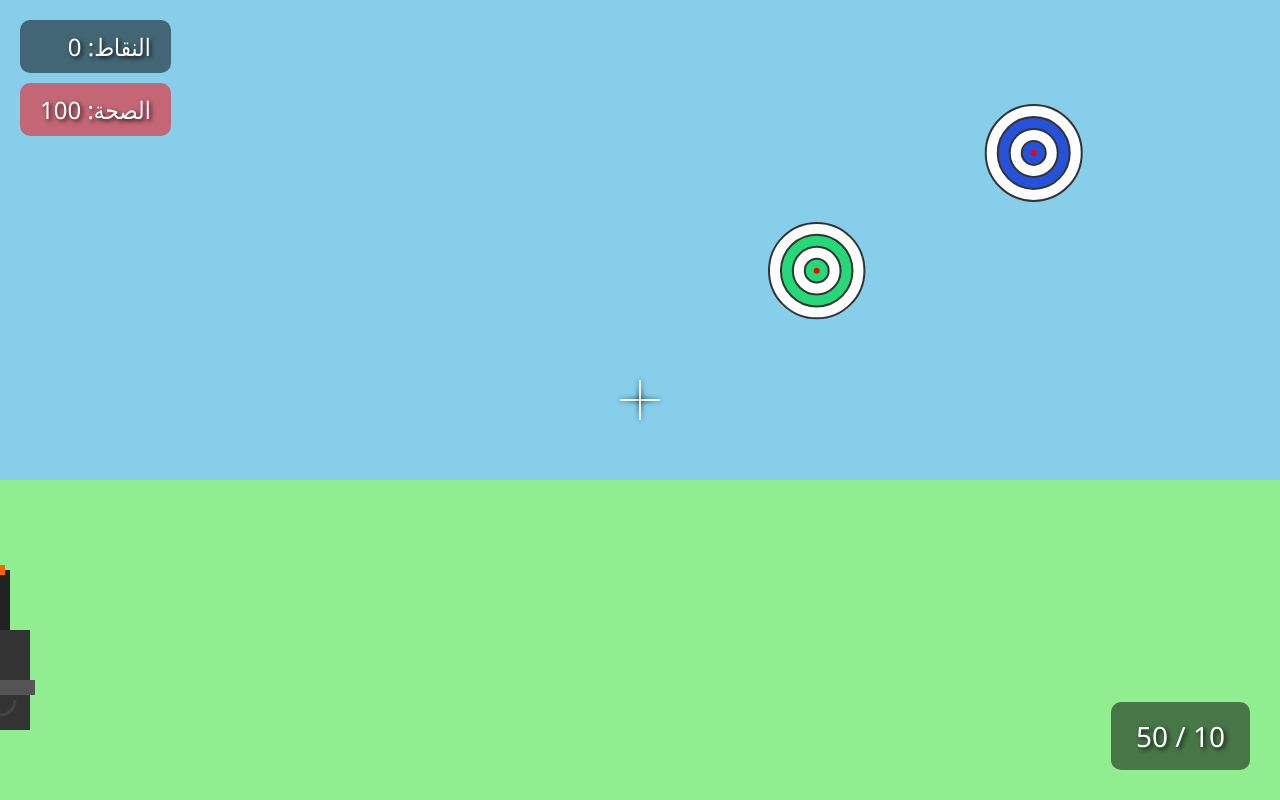
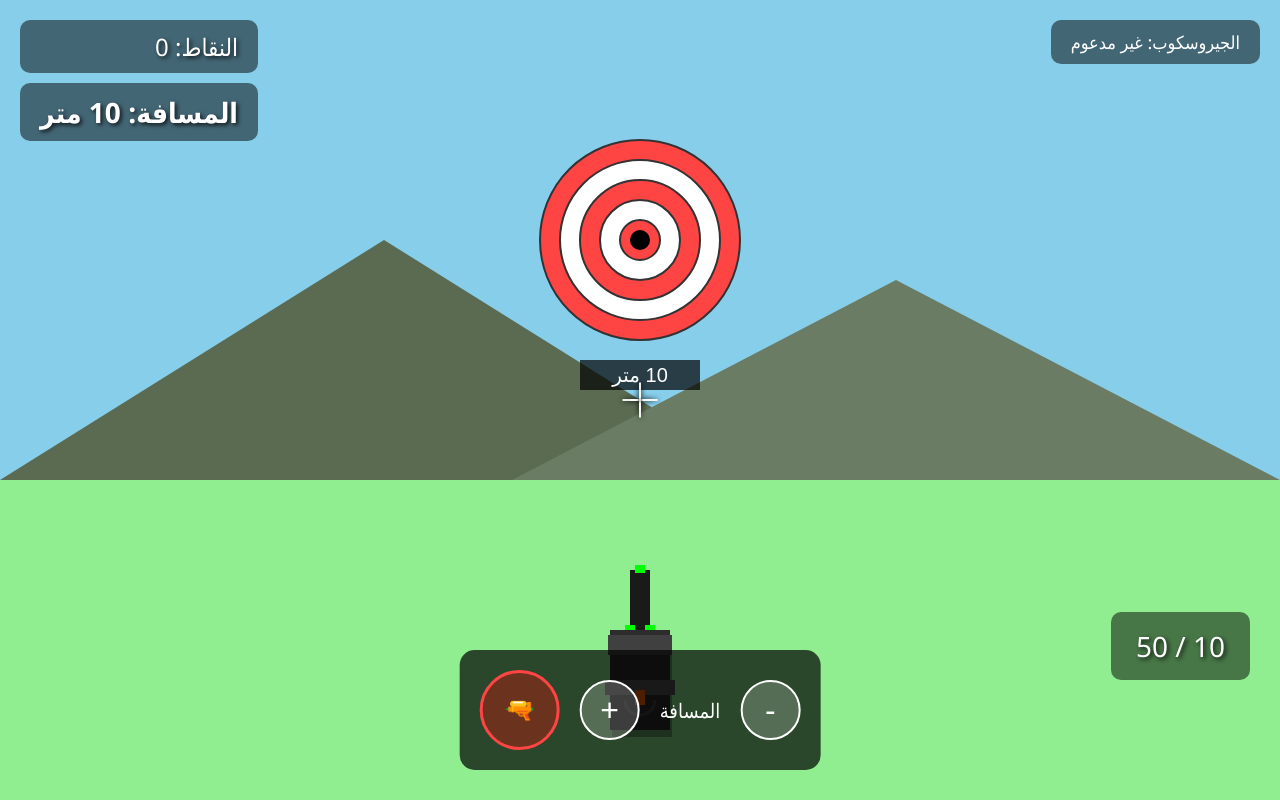
Before and after one commit to dddee131/Card, a plain HTML site: page index.html in a window 1280 px wide. Both pictures are taken after a click on the button "ابدأ اللعب". Drawn offline with Linux system fonts and the light colour scheme.

Commit message:
Update index.html

```diff
--- a/index.html
+++ b/index.html
@@ -3,7 +3,7 @@
 <head>
     <meta charset="UTF-8">
     <meta name="viewport" content="width=device-width, initial-scale=1.0">
-    <title>لعبة التصويب</title>
+    <title>لعبة التصويب - الجيروسكوب</title>
     <style>
         * {
             margin: 0;
@@ -14,12 +14,12 @@
         body {
             font-family: 'Segoe UI', Tahoma, Geneva, Verdana, sans-serif;
             overflow: hidden;
-            background: linear-gradient(to bottom, #87CEEB 0%, #E0F6FF 100%);
+            background: #000;
+            touch-action: none;
         }
 
         #gameCanvas {
             display: block;
-            cursor: none;
             background: linear-gradient(to bottom, #87CEEB 0%, #90EE90 100%);
         }
 
@@ -41,10 +41,13 @@
             margin-bottom: 10px;
         }
 
-        #health {
-            background: rgba(255,0,0,0.5);
+        #distance {
+            background: rgba(0,0,0,0.5);
             padding: 10px 20px;
             border-radius: 10px;
+            margin-bottom: 10px;
+            font-size: 28px;
+            font-weight: bold;
         }
 
         #crosshair {
@@ -60,8 +63,8 @@
 
         .crosshair-line {
             position: absolute;
-            background: rgba(255, 255, 255, 0.8);
-            box-shadow: 0 0 5px rgba(0,0,0,0.5);
+            background: rgba(255, 255, 255, 0.9);
+            box-shadow: 0 0 5px rgba(0,0,0,0.8);
         }
 
         .horizontal {
@@ -86,7 +89,7 @@
             left: 0;
             width: 100%;
             height: 100%;
-            background: rgba(0,0,0,0.8);
+            background: rgba(0,0,0,0.9);
             display: flex;
             flex-direction: column;
             justify-content: center;
@@ -126,45 +129,51 @@
             transform: scale(1.1);
         }
 
-        #gameOver {
+        #controls {
             position: absolute;
-            top: 50%;
+            bottom: 30px;
             left: 50%;
-            transform: translate(-50%, -50%);
-            background: rgba(0,0,0,0.9);
-            padding: 40px;
-            border-radius: 20px;
-            text-align: center;
-            display: none;
-            z-index: 100;
+            transform: translateX(-50%);
+            background: rgba(0,0,0,0.7);
+            padding: 20px;
+            border-radius: 15px;
+            display: flex;
+            gap: 20px;
+            align-items: center;
             direction: rtl;
         }
 
-        #gameOver h2 {
-            color: #ff4444;
-            font-size: 48px;
-            margin-bottom: 20px;
+        .control-btn {
+            width: 60px;
+            height: 60px;
+            background: rgba(255,255,255,0.2);
+            border: 2px solid white;
+            border-radius: 50%;
+            color: white;
+            font-size: 32px;
+            cursor: pointer;
+            transition: all 0.2s;
+            display: flex;
+            align-items: center;
+            justify-content: center;
         }
 
-        #gameOver p {
-            color: white;
-            font-size: 24px;
-            margin-bottom: 30px;
+        .control-btn:active {
+            background: rgba(255,255,255,0.4);
+            transform: scale(0.95);
         }
 
-        #restartBtn {
-            padding: 15px 40px;
+        #shootBtn {
+            width: 80px;
+            height: 80px;
+            background: rgba(255,0,0,0.3);
+            border: 3px solid #ff4444;
             font-size: 24px;
-            background: #4CAF50;
-            color: white;
-            border: none;
-            border-radius: 10px;
-            cursor: pointer;
         }
 
         #ammo {
             position: absolute;
-            bottom: 30px;
+            bottom: 120px;
             right: 30px;
             color: white;
             font-size: 28px;
@@ -172,6 +181,32 @@
             background: rgba(0,0,0,0.5);
             padding: 15px 25px;
             border-radius: 10px;
+            direction: rtl;
+        }
+
+        #hitMarker {
+            position: absolute;
+            top: 50%;
+            left: 50%;
+            transform: translate(-50%, -50%);
+            color: #00ff00;
+            font-size: 72px;
+            font-weight: bold;
+            text-shadow: 0 0 10px #00ff00;
+            pointer-events: none;
+            opacity: 0;
+            z-index: 20;
+        }
+
+        #gyroStatus {
+            position: absolute;
+            top: 20px;
+            right: 20px;
+            background: rgba(0,0,0,0.5);
+            padding: 10px 20px;
+            border-radius: 10px;
+            color: white;
+            font-size: 18px;
             direction: rtl;
         }
     </style>
@@ -182,36 +217,41 @@
     <div id="crosshair">
         <div class="crosshair-line horizontal"></div>
         <div class="crosshair-line vertical"></div>
-        <div class="crosshair-line horizontal" style="left: 10px;"></div>
-        <div class="crosshair-line horizontal" style="left: calc(100% - 10px);"></div>
-        <div class="crosshair-line vertical" style="top: 10px;"></div>
-        <div class="crosshair-line vertical" style="top: calc(100% - 10px);"></div>
+        <div class="crosshair-line horizontal" style="left: 10px; width: 15px;"></div>
+        <div class="crosshair-line horizontal" style="left: calc(100% - 10px); width: 15px;"></div>
+        <div class="crosshair-line vertical" style="top: 10px; height: 15px;"></div>
+        <div class="crosshair-line vertical" style="top: calc(100% - 10px); height: 15px;"></div>
     </div>
 
     <div id="ui">
         <div id="score">النقاط: <span id="scoreValue">0</span></div>
-        <div id="health">الصحة: <span id="healthValue">100</span></div>
+        <div id="distance">المسافة: <span id="distanceValue">10</span> متر</div>
     </div>
+
+    <div id="gyroStatus">الجيروسكوب: <span id="gyroStatusText">جاري التحميل...</span></div>
 
     <div id="ammo">
         <span id="currentAmmo">10</span> / <span id="totalAmmo">50</span>
     </div>
 
+    <div id="hitMarker">✓ إصابة!</div>
+
+    <div id="controls">
+        <button class="control-btn" id="distanceDown">-</button>
+        <div style="color: white; font-size: 20px;">المسافة</div>
+        <button class="control-btn" id="distanceUp">+</button>
+        <button class="control-btn" id="shootBtn">🔫</button>
+    </div>
+
     <div id="startScreen">
-        <h1>🎯 لعبة التصويب</h1>
+        <h1>🎯 لعبة التصويب بالجيروسكوب</h1>
         <p>
-            استخدم الماوس أو الجيروسكوب للتصويب<br>
-            انقر بالزر الأيسر للإطلاق<br>
-            اضغط R لإعادة التعبئة<br>
-            صوّب على الأهداف واحصل على أعلى نقاط!
+            حرك جهازك للتصويب على الهدف<br>
+            استخدم أزرار + و - لتغيير المسافة<br>
+            اضغط زر الإطلاق 🔫 للتصويب<br>
+            صوّب على مركز الهدف واحصل على أعلى نقاط!
         </p>
         <button id="startBtn">ابدأ اللعب</button>
-    </div>
-
-    <div id="gameOver">
-        <h2>انتهت اللعبة!</h2>
-        <p>نقاطك النهائية: <span id="finalScore">0</span></p>
-        <button id="restartBtn">العب مرة أخرى</button>
     </div>
 
     <script>
@@ -224,56 +264,42 @@
         // Game state
         let gameActive = false;
         let score = 0;
-        let health = 100;
+        let distance = 10; // meters
         let currentAmmo = 10;
         let totalAmmo = 50;
         let isReloading = false;
+        let gyroSupported = false;
 
-        // Gyroscope and mouse
+        // Gyroscope
         let gyroX = 0;
         let gyroY = 0;
-        let mouseX = canvas.width / 2;
-        let mouseY = canvas.height / 2;
-        let useGyro = false;
+        let gunOffsetX = 0;
+        let gunOffsetY = 0;
 
         // Gun position
-        let gunX = canvas.width / 2;
-        let gunY = canvas.height - 150;
         let gunRecoil = 0;
 
-        // Targets
-        let targets = [];
-        const targetSpawnRate = 2000;
-        let lastTargetSpawn = 0;
+        // Target position (fixed)
+        const targetBaseX = canvas.width / 2;
+        const targetBaseY = canvas.height * 0.3;
 
-        class Target {
-            constructor() {
-                this.radius = 30 + Math.random() * 30;
-                this.x = Math.random() * (canvas.width - this.radius * 2) + this.radius;
-                this.y = Math.random() * (canvas.height * 0.6 - this.radius * 2) + this.radius;
-                this.speedX = (Math.random() - 0.5) * 2;
-                this.speedY = (Math.random() - 0.5) * 2;
-                this.color = `hsl(${Math.random() * 360}, 70%, 50%)`;
-                this.rings = 3;
+        function getTargetSize() {
+            // Target gets smaller with distance (perspective)
+            const baseSize = 100;
+            return baseSize / (distance / 10);
         }
 
-            update() {
-                this.x += this.speedX;
-                this.y += this.speedY;
+        function drawTarget() {
+            const size = getTargetSize();
+            const x = targetBaseX;
+            const y = targetBaseY;
 
-                if (this.x - this.radius < 0 || this.x + this.radius > canvas.width) {
-                    this.speedX *= -1;
-                }
-                if (this.y - this.radius < 0 || this.y + this.radius > canvas.height * 0.6) {
-                    this.speedY *= -1;
-                }
-            }
-
-            draw() {
-                for (let i = this.rings; i >= 0; i--) {
+            // Draw rings
+            const rings = 4;
+            for (let i = rings; i >= 0; i--) {
                 ctx.beginPath();
-                    ctx.arc(this.x, this.y, this.radius * (i + 1) / (this.rings + 1), 0, Math.PI * 2);
-                    ctx.fillStyle = i % 2 === 0 ? this.color : 'white';
+                ctx.arc(x, y, size * (i + 1) / (rings + 1), 0, Math.PI * 2);
+                ctx.fillStyle = i % 2 === 0 ? '#ff4444' : 'white';
                 ctx.fill();
                 ctx.strokeStyle = '#333';
                 ctx.lineWidth = 2;
@@ -282,44 +308,65 @@
 
             // Center dot
             ctx.beginPath();
-                ctx.arc(this.x, this.y, 3, 0, Math.PI * 2);
-                ctx.fillStyle = 'red';
+            ctx.arc(x, y, size * 0.1, 0, Math.PI * 2);
+            ctx.fillStyle = '#000';
             ctx.fill();
-            }
 
-            checkHit(x, y) {
-                const dist = Math.sqrt((x - this.x) ** 2 + (y - this.y) ** 2);
-                return dist < this.radius;
-            }
+            // Distance indicator below target
+            ctx.fillStyle = 'rgba(0,0,0,0.7)';
+            ctx.fillRect(x - 60, y + size + 20, 120, 30);
+            ctx.fillStyle = 'white';
+            ctx.font = '20px Arial';
+            ctx.textAlign = 'center';
+            ctx.fillText(distance + ' متر', x, y + size + 42);
         }
 
         function drawGun() {
+            const centerX = canvas.width / 2 + gunOffsetX;
+            const centerY = canvas.height - 150 + gunOffsetY;
             const offsetY = gunRecoil;
 
+            // Gun shadow
+            ctx.fillStyle = 'rgba(0,0,0,0.3)';
+            ctx.fillRect(centerX - 28, centerY - 18 + offsetY + 5, 60, 100);
+
             // Gun body
-            ctx.fillStyle = '#333';
-            ctx.fillRect(gunX - 30, gunY - 20 + offsetY, 60, 100);
+            ctx.fillStyle = '#2c2c2c';
+            ctx.fillRect(centerX - 30, centerY - 20 + offsetY, 60, 100);
 
             // Gun barrel
-            ctx.fillStyle = '#222';
-            ctx.fillRect(gunX - 10, gunY - 80 + offsetY, 20, 60);
+            ctx.fillStyle = '#1a1a1a';
+            ctx.fillRect(centerX - 10, centerY - 80 + offsetY, 20, 60);
+
+            // Gun slide
+            ctx.fillStyle = '#404040';
+            ctx.fillRect(centerX - 32, centerY - 15 + offsetY, 64, 20);
 
             // Gun details
             ctx.fillStyle = '#555';
-            ctx.fillRect(gunX - 35, gunY + 30 + offsetY, 70, 15);
+            ctx.fillRect(centerX - 35, centerY + 30 + offsetY, 70, 15);
+
+            // Trigger
+            ctx.fillStyle = '#ff6600';
+            ctx.fillRect(centerX - 5, centerY + 40 + offsetY, 10, 15);
 
             // Trigger guard
             ctx.strokeStyle = '#444';
             ctx.lineWidth = 3;
             ctx.beginPath();
-            ctx.arc(gunX, gunY + 50 + offsetY, 15, 0, Math.PI);
+            ctx.arc(centerX, centerY + 50 + offsetY, 15, 0, Math.PI);
             ctx.stroke();
 
-            // Sight
-            ctx.fillStyle = '#ff6600';
-            ctx.fillRect(gunX - 5, gunY - 85 + offsetY, 10, 10);
+            // Front sight
+            ctx.fillStyle = '#00ff00';
+            ctx.fillRect(centerX - 5, centerY - 85 + offsetY, 10, 8);
 
-            gunRecoil *= 0.8;
+            // Rear sight
+            ctx.fillStyle = '#00ff00';
+            ctx.fillRect(centerX - 15, centerY - 25 + offsetY, 10, 5);
+            ctx.fillRect(centerX + 5, centerY - 25 + offsetY, 10, 5);
+
+            gunRecoil *= 0.85;
         }
 
         function shoot() {
@@ -327,31 +374,46 @@
 
             currentAmmo--;
             document.getElementById('currentAmmo').textContent = currentAmmo;
-            gunRecoil = 10;
+            gunRecoil = 15;
 
-            // Check hits
-            const aimX = useGyro ? canvas.width / 2 : mouseX;
-            const aimY = useGyro ? canvas.height / 2 : mouseY;
+            // Check if hit target
+            const aimX = canvas.width / 2;
+            const aimY = canvas.height / 2;
+            const targetSize = getTargetSize();
 
-            for (let i = targets.length - 1; i >= 0; i--) {
-                if (targets[i].checkHit(aimX, aimY)) {
-                    score += 10;
+            const dx = aimX - targetBaseX;
+            const dy = aimY - targetBaseY;
+            const distToTarget = Math.sqrt(dx * dx + dy * dy);
+
+            if (distToTarget < targetSize) {
+                // Calculate score based on accuracy
+                const accuracy = 1 - (distToTarget / targetSize);
+                const points = Math.round(10 + accuracy * 40); // 10-50 points
+                score += points;
                 document.getElementById('scoreValue').textContent = score;
-                    targets.splice(i, 1);
+
+                // Show hit marker
+                const hitMarker = document.getElementById('hitMarker');
+                hitMarker.style.opacity = '1';
+                hitMarker.textContent = `✓ +${points}`;
+                setTimeout(() => {
+                    hitMarker.style.opacity = '0';
+                }, 500);
 
                 // Flash effect
                 ctx.fillStyle = 'rgba(255, 255, 0, 0.3)';
                 ctx.fillRect(0, 0, canvas.width, canvas.height);
-                    break;
-                }
             }
 
             // Muzzle flash
-            ctx.fillStyle = 'rgba(255, 200, 0, 0.8)';
+            const flashX = canvas.width / 2 + gunOffsetX;
+            const flashY = canvas.height - 230 + gunOffsetY;
+            ctx.fillStyle = 'rgba(255, 200, 0, 0.9)';
             ctx.beginPath();
-            ctx.arc(gunX, gunY - 80, 20, 0, Math.PI * 2);
+            ctx.arc(flashX, flashY, 25, 0, Math.PI * 2);
             ctx.fill();
 
+            // Reload if empty
             if (currentAmmo === 0 && totalAmmo > 0) {
                 reload();
             }
@@ -373,57 +435,46 @@
             }, 1500);
         }
 
-        function spawnTarget() {
-            if (targets.length < 5) {
-                targets.push(new Target());
-            }
+        function changeDistance(delta) {
+            distance = Math.max(5, Math.min(50, distance + delta));
+            document.getElementById('distanceValue').textContent = distance;
         }
 
-        function updateGame(timestamp) {
+        function updateGame() {
             if (!gameActive) return;
 
             // Clear canvas
-            ctx.fillStyle = 'rgba(135, 206, 235, 1)';
+            ctx.fillStyle = '#87CEEB';
             ctx.fillRect(0, 0, canvas.width, canvas.height);
 
             // Ground
             ctx.fillStyle = '#90EE90';
             ctx.fillRect(0, canvas.height * 0.6, canvas.width, canvas.height * 0.4);
 
-            // Update gun position
-            if (useGyro) {
-                gunX = canvas.width / 2 - gyroX * 200;
-                gunY = canvas.height - 150 - gyroY * 100;
-            } else {
-                gunX = mouseX;
-                gunY = canvas.height - 150;
-            }
+            // Mountains in background
+            ctx.fillStyle = '#5a6b52';
+            ctx.beginPath();
+            ctx.moveTo(0, canvas.height * 0.6);
+            ctx.lineTo(canvas.width * 0.3, canvas.height * 0.3);
+            ctx.lineTo(canvas.width * 0.6, canvas.height * 0.6);
+            ctx.fill();
 
-            // Spawn targets
-            if (timestamp - lastTargetSpawn > targetSpawnRate) {
-                spawnTarget();
-                lastTargetSpawn = timestamp;
-            }
+            ctx.fillStyle = '#6b7c64';
+            ctx.beginPath();
+            ctx.moveTo(canvas.width * 0.4, canvas.height * 0.6);
+            ctx.lineTo(canvas.width * 0.7, canvas.height * 0.35);
+            ctx.lineTo(canvas.width, canvas.height * 0.6);
+            ctx.fill();
 
-            // Update and draw targets
-            targets.forEach(target => {
-                target.update();
-                target.draw();
-            });
+            // Draw target
+            drawTarget();
+
+            // Update gun offset based on gyroscope
+            gunOffsetX = gyroX * 150;
+            gunOffsetY = gyroY * 80;
 
             // Draw gun
             drawGun();
-
-            // Damage player if too many targets
-            if (targets.length >= 5) {
-                health -= 0.1;
-                document.getElementById('healthValue').textContent = Math.floor(health);
-
-                if (health <= 0) {
-                    endGame();
-                    return;
-                }
-            }
 
             requestAnimationFrame(updateGame);
         }
@@ -432,23 +483,16 @@
             document.getElementById('startScreen').style.display = 'none';
             gameActive = true;
             score = 0;
-            health = 100;
+            distance = 10;
             currentAmmo = 10;
             totalAmmo = 50;
-            targets = [];
 
             document.getElementById('scoreValue').textContent = score;
-            document.getElementById('healthValue').textContent = health;
+            document.getElementById('distanceValue').textContent = distance;
             document.getElementById('currentAmmo').textContent = currentAmmo;
             document.getElementById('totalAmmo').textContent = totalAmmo;
 
             requestAnimationFrame(updateGame);
-        }
-
-        function endGame() {
-            gameActive = false;
-            document.getElementById('finalScore').textContent = score;
-            document.getElementById('gameOver').style.display = 'block';
         }
 
         // Event listeners
@@ -458,41 +502,45 @@
                 DeviceOrientationEvent.requestPermission()
                     .then(permissionState => {
                         if (permissionState === 'granted') {
-                            useGyro = true;
+                            gyroSupported = true;
+                            document.getElementById('gyroStatusText').textContent = 'نشط ✓';
+                        } else {
+                            document.getElementById('gyroStatusText').textContent = 'غير مفعل';
                         }
                         startGame();
                     })
-                    .catch(console.error);
+                    .catch(() => {
+                        document.getElementById('gyroStatusText').textContent = 'غير مدعوم';
+                        startGame();
+                    });
             } else {
+                // Check if gyro is available
+                window.addEventListener('deviceorientation', (e) => {
+                    if (e.gamma !== null) {
+                        gyroSupported = true;
+                        document.getElementById('gyroStatusText').textContent = 'نشط ✓';
+                    }
+                }, { once: true });
+
+                setTimeout(() => {
+                    if (!gyroSupported) {
+                        document.getElementById('gyroStatusText').textContent = 'غير مدعوم';
+                    }
+                }, 1000);
+
                 startGame();
             }
         });
 
-        document.getElementById('restartBtn').addEventListener('click', () => {
-            document.getElementById('gameOver').style.display = 'none';
-            startGame();
-        });
-
-        canvas.addEventListener('click', shoot);
-
-        canvas.addEventListener('mousemove', (e) => {
-            if (!useGyro) {
-                mouseX = e.clientX;
-                mouseY = e.clientY;
-            }
-        });
-
-        window.addEventListener('keydown', (e) => {
-            if (e.key === 'r' || e.key === 'R') {
-                reload();
-            }
-        });
+        document.getElementById('shootBtn').addEventListener('click', shoot);
+        document.getElementById('distanceUp').addEventListener('click', () => changeDistance(5));
+        document.getElementById('distanceDown').addEventListener('click', () => changeDistance(-5));
 
         // Gyroscope support
         window.addEventListener('deviceorientation', (e) => {
-            if (useGyro && gameActive) {
-                gyroX = e.gamma / 90; // -1 to 1
-                gyroY = e.beta / 90;  // -1 to 1
+            if (gameActive && e.gamma !== null && e.beta !== null) {
+                gyroX = Math.max(-1, Math.min(1, e.gamma / 45));
+                gyroY = Math.max(-1, Math.min(1, (e.beta - 45) / 45));
             }
         });
 
@@ -500,6 +548,13 @@
             canvas.width = window.innerWidth;
             canvas.height = window.innerHeight;
         });
+
+        // Touch controls for shooting
+        canvas.addEventListener('touchend', (e) => {
+            if (gameActive) {
+                shoot();
+            }
+        });
     </script>
 </body>
 </html>
```
Lines whose indentation alone changed are shown as unchanged.
